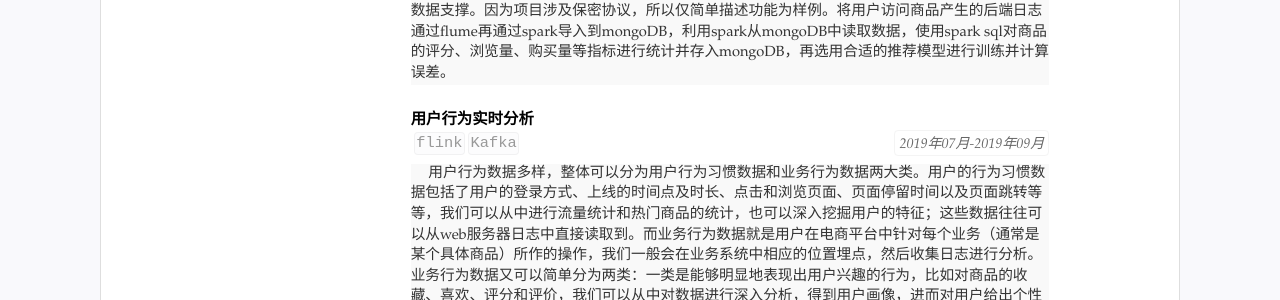
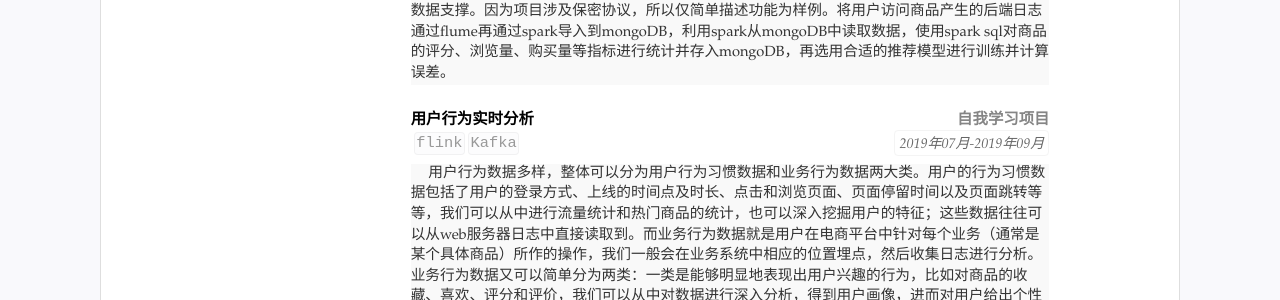
Before and after one commit to llluno/resume, a Jekyll site: the page built from index.html, in a window 1280 px wide. Shown: the part 773-1073 px from the top of the page. Built offline with Jekyll 4.4.1, drawn with Linux system fonts in a browser that asks for light colours.

Commit message:
Update resume.yml

```diff
--- a/_data/resume.yml
+++ b/_data/resume.yml
@@ -96,7 +96,7 @@ main: #简历主要内容，
     - flink
     - Kafka
     detail: 用户行为数据多样，整体可以分为用户行为习惯数据和业务行为数据两大类。用户的行为习惯数据包括了用户的登录方式、上线的时间点及时长、点击和浏览页面、页面停留时间以及页面跳转等等，我们可以从中进行流量统计和热门商品的统计，也可以深入挖掘用户的特征；这些数据往往可以从web服务器日志中直接读取到。而业务行为数据就是用户在电商平台中针对每个业务（通常是某个具体商品）所作的操作，我们一般会在业务系统中相应的位置埋点，然后收集日志进行分析。业务行为数据又可以简单分为两类：一类是能够明显地表现出用户兴趣的行为，比如对商品的收藏、喜欢、评分和评价，我们可以从中对数据进行深入分析，得到用户画像，进而对用户给出个性化的推荐商品列表，这个过程往往会用到机器学习相关的算法；另一类则是常规的业务操作，但需要着重关注一些异常状况以做好风控，比如登录和订单支付。<br>&nbsp;&nbsp;1、抽取出业务时间戳，告诉Flink框架基于业务时间做窗口<br>&nbsp;&nbsp;2、过滤出点击行为数据<br>&nbsp;&nbsp;3、按一小时的窗口大小，每5分钟统计一次，做滑动窗口聚合（Sliding Window）<br>&nbsp;&nbsp;4、按每个窗口聚合，输出每个窗口中点击量前N名的商品（ListState）<br>&nbsp;&nbsp;5、恶意登陆则可以通过CEP库来进行分析，通过设置pattern，将时间一秒内连续两次登陆视为恶意登陆
-    sub:
+    sub: 自我学习项目
    #可继续添加更多内容
 
 #others 其他简略内容(列表)
```
